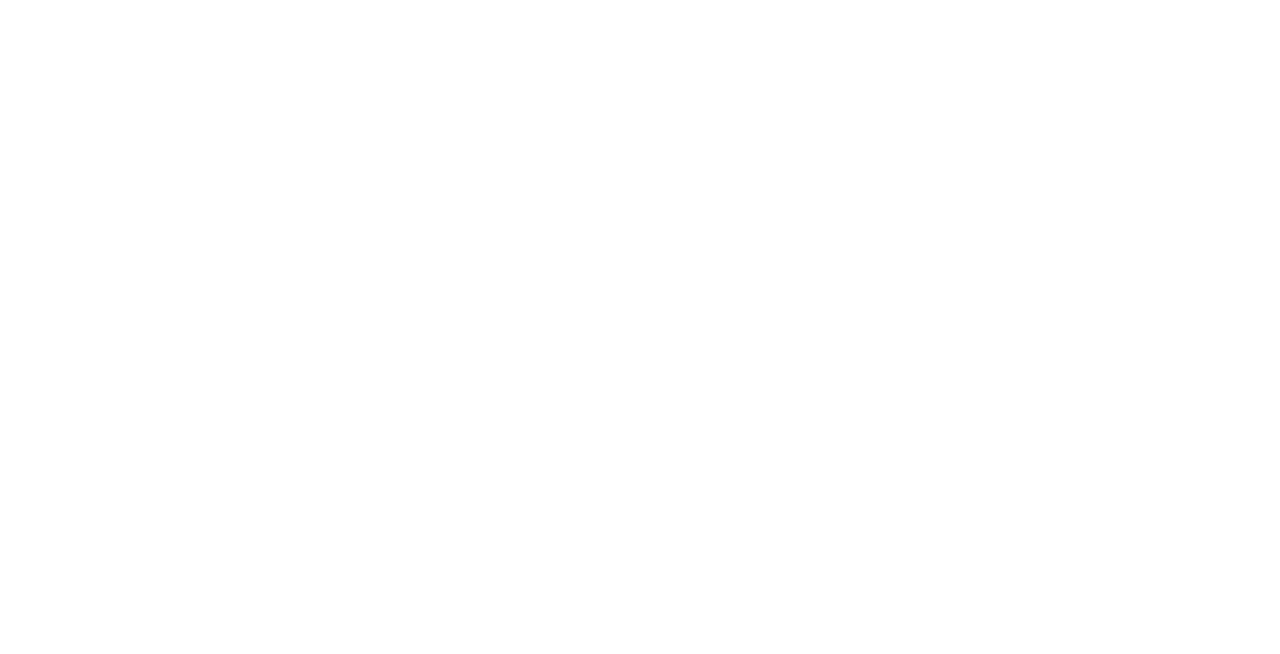
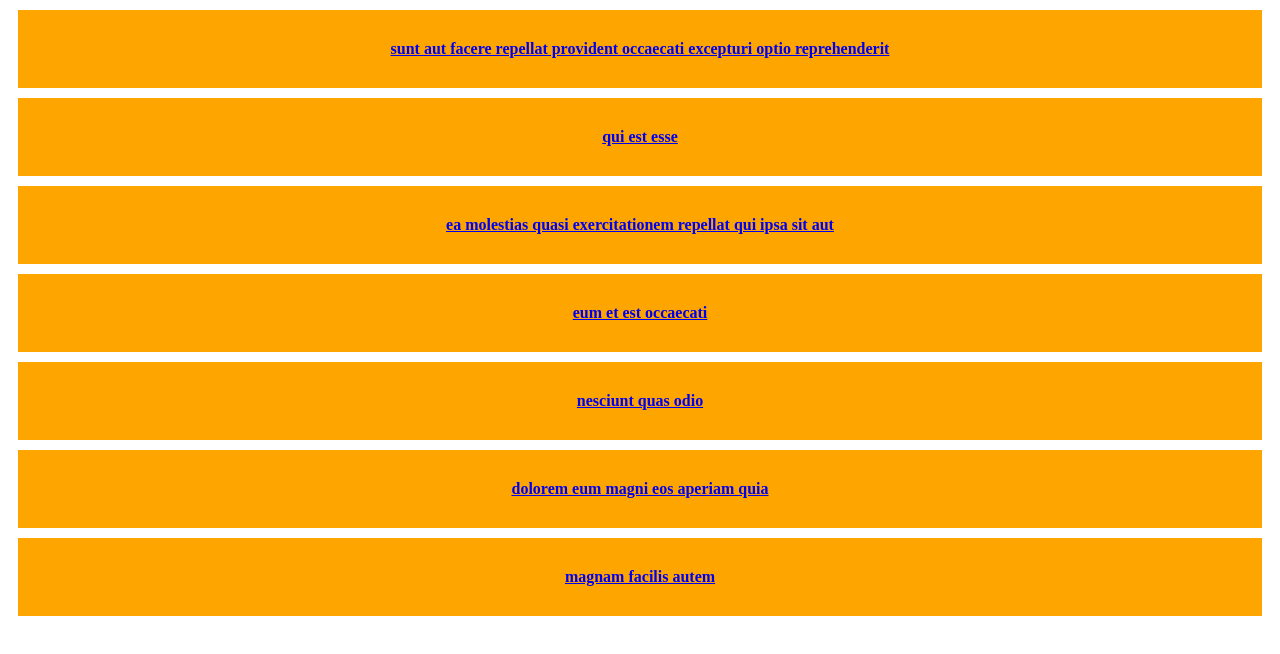
Before and after one commit to sa-bt/MasteringNuxt, a Nuxt app: page /posts in a window 1280 px wide. Before the commit this address had no page. Shown: the top 654 px of the page. Built offline with nearby package versions, Linux system fonts and the light colour scheme.

Commit message:
create dynamic link for posts

```diff
--- /dev/null
+++ b/components/Post.vue
@@ -0,0 +1,24 @@
+<template>
+    <div style="padding: 10px; margin: 10px;font-weight: bolder;background-color: orange">
+        <NuxtLink :to="`/posts/${post.id}`" >
+            {{post.title}}
+        </NuxtLink>
+        <br>
+    </div>
+</template>
+
+<script>
+    export default {
+        name: "Post",
+        props: {
+            post: {
+                required: true,
+                type: Object
+            }
+        }
+    }
+</script>
+
+<style scoped>
+
+</style>
--- a/pages/posts/_id.vue
+++ b/pages/posts/_id.vue
@@ -1,5 +1,5 @@
 <template>
-    <div>
+    <div style="padding: 10px; margin: 10px;font-weight: bolder;background-color: azure;text-align: center;padding: 15px">
         <img src="/images/icons/title.svg"  width="20" height="20" style="vertical-align: middle; margin-right:5px" alt="">Title: {{post.title}}
         <br>
         <img src="/images/icons/body.svg"  width="20" height="20" style="vertical-align: middle; margin-right:5px" alt="">Body: {{post.body}}
--- /dev/null
+++ b/pages/posts/index.vue
@@ -0,0 +1,34 @@
+<template>
+    <div style="width: 100%; text-align: center">
+        <div v-for="post in posts" :key="post.id" style="padding: 10px; margin: 10px;font-weight: bolder;background-color: orange">
+            <Post :post="post" />
+        </div>
+    </div>
+</template>
+
+<script>
+    import posts from '~/data/posts'
+
+    export default {
+        name: "index",
+        head(){
+            return{
+                title:'HomePage',
+                meta:[{
+                    name:'description',
+                    content:'This is a homepage',
+                    hid:'description'
+                }]
+            }
+        },
+        data() {
+            return {
+                posts: posts
+            }
+        }
+    }
+</script>
+
+<style scoped>
+
+</style>
```
